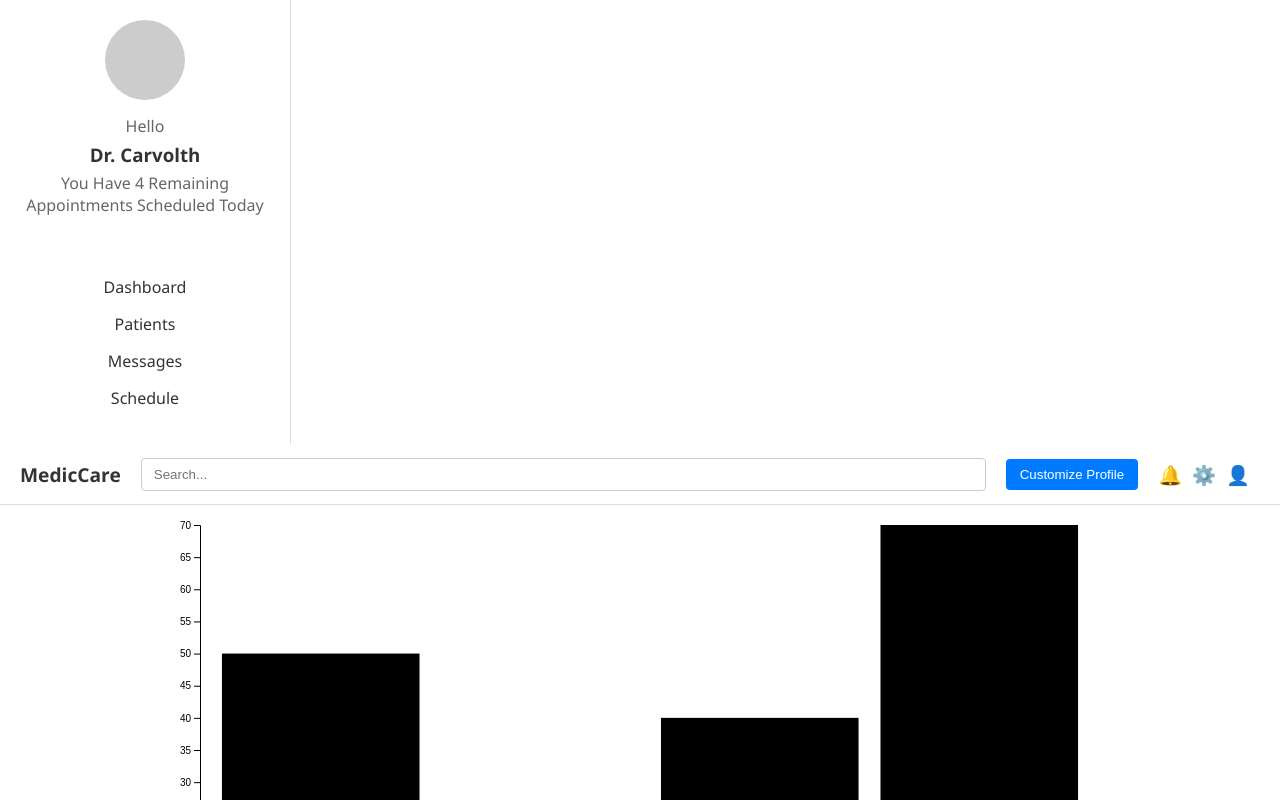
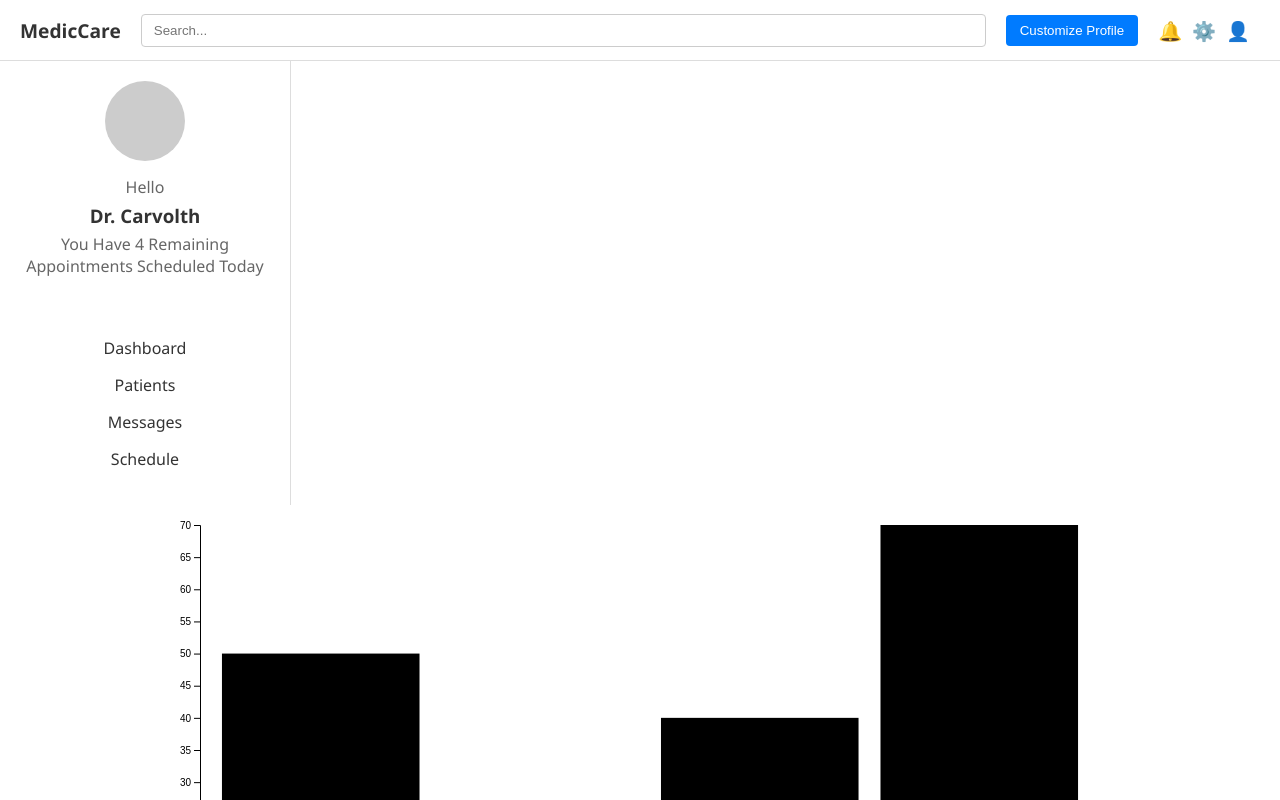
Before and after one commit to darren277/arsmedicatech, a React app: page / in a window 1280 px wide. Shown: the top 800 px of the page. Built offline with nearby package versions, Linux system fonts and the light colour scheme; no server answers.

Commit message:
Moved TopBar to top.

```diff
--- a/src/App.js
+++ b/src/App.js
@@ -70,8 +70,8 @@ function Home() {
 
     return (
         <div className="App">
+            <Topbar />
             <Sidebar />
-            <Topbar />
             <BarChart />
             <header className="App-header">
                 ... no changes in this part ...
```
